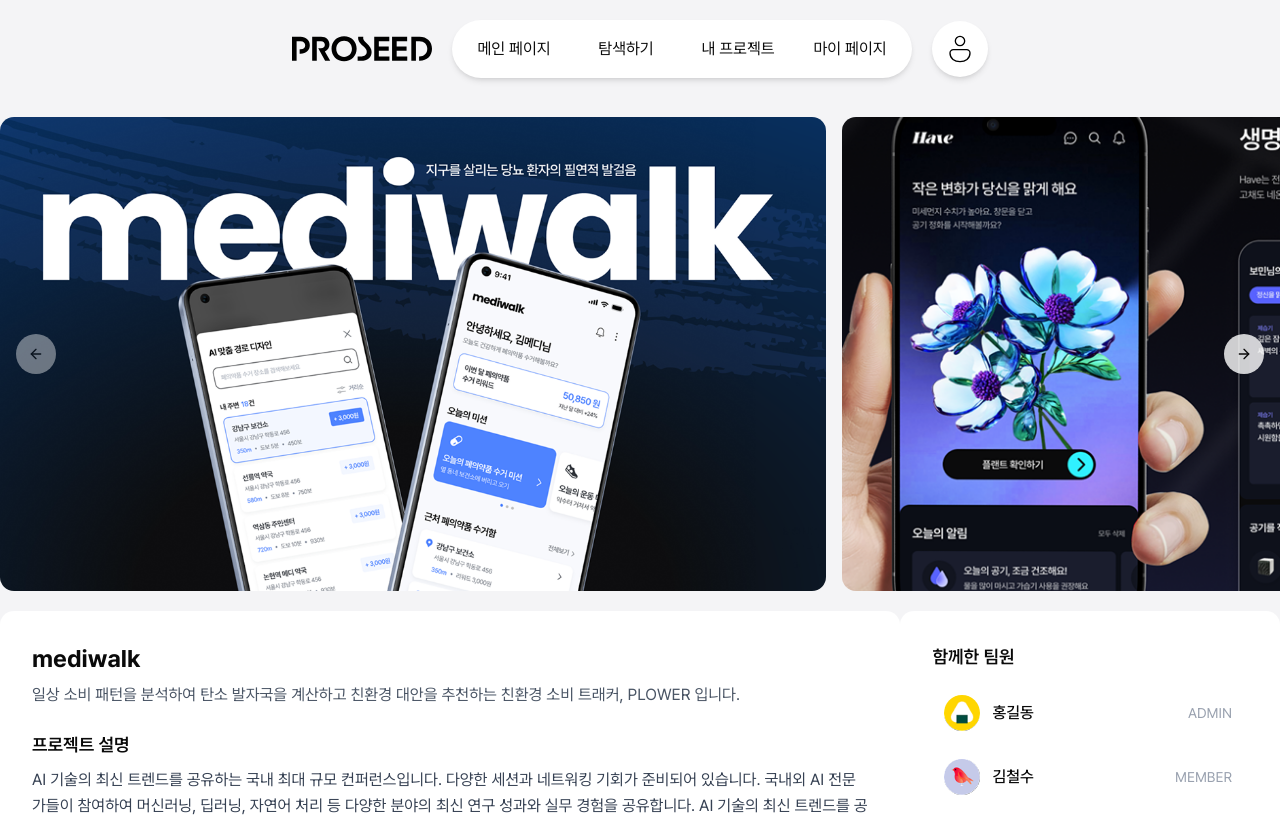
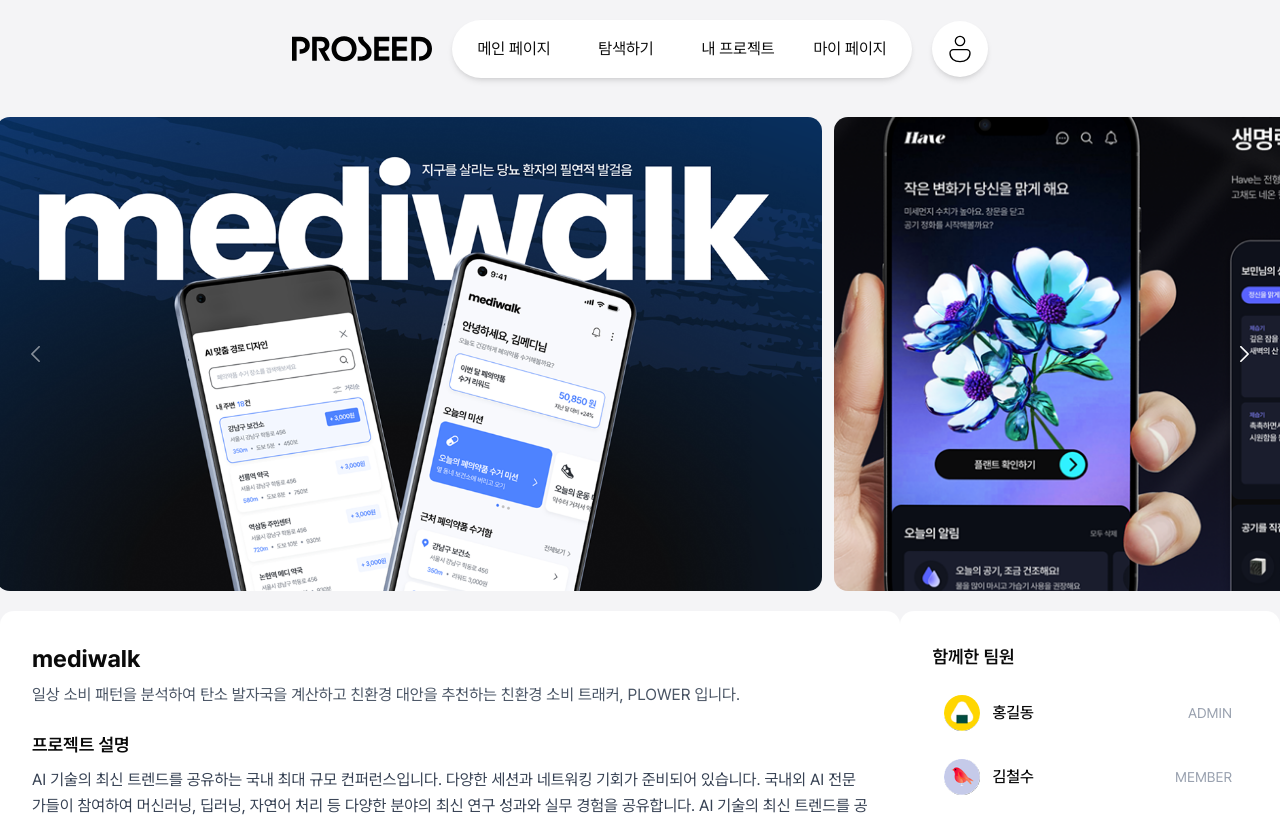
Before and after one commit to skkuding/proseed, a Next.js app in the folder apps/web/: page /projects/1 in a window 1280 px wide. Shown: the top 817 px of the page. Built offline with nearby package versions, Linux system fonts and the light colour scheme.

Commit message:
chore(fe): design button

```diff
--- a/apps/web/src/app/projects/[projectId]/_components/ProjectImageCarousel.tsx
+++ b/apps/web/src/app/projects/[projectId]/_components/ProjectImageCarousel.tsx
@@ -8,6 +8,9 @@
   CarouselNext,
   CarouselPrevious,
 } from '@/components/ui/carousel'
+import arrowLeft from '../../../../../public/arrow2_left.svg'
+import arrowRight from '../../../../../public/arrow2_right.svg'
+import { Ghost } from 'lucide-react'
 
 interface Props {
   images: string[]
@@ -18,15 +21,26 @@
     <Carousel opts={{ align: 'start' }} className="w-full">
       <CarouselContent className="-ml-4">
         {images.map((src, idx) => (
-          <CarouselItem key={idx} className="pl-4 basis-auto">
+          <CarouselItem key={idx} className="pl-3 basis-auto">
             <div className="relative h-[474px] w-[826px] overflow-hidden rounded-xl bg-gray-100">
               <Image src={src} alt="" fill className="object-cover" />
             </div>
           </CarouselItem>
         ))}
       </CarouselContent>
-      <CarouselPrevious className="left-4 size-10 bg-white/80 hover:bg-white border-none" />
-      <CarouselNext className="right-4 size-10 bg-white/80 hover:bg-white border-none" />
+      <CarouselPrevious
+        variant="ghost"
+        className="absolute left-4 size-10 flex items-center justify-center hover:bg-zinc-400"
+      >
+        <Image src={arrowLeft} alt="이전" width={24} height={24} className="shadow-2xl" />
+      </CarouselPrevious>
+
+      <CarouselNext
+        variant="ghost"
+        className="absolute right-4 size-10 flex items-center justify-center hover:bg-zinc-400"
+      >
+        <Image src={arrowRight} alt="다음" width={24} height={24} className="shadow-2xl" />
+      </CarouselNext>
     </Carousel>
   )
 }
--- a/apps/web/src/components/ui/carousel.tsx
+++ b/apps/web/src/components/ui/carousel.tsx
@@ -164,6 +164,7 @@
   className,
   variant = 'outline',
   size = 'icon',
+  children,
   ...props
 }: React.ComponentProps<typeof Button>) {
   const { orientation, scrollPrev, canScrollPrev } = useCarousel()
@@ -184,7 +185,7 @@
       onClick={scrollPrev}
       {...props}
     >
-      <ArrowLeft />
+      {children ?? <ArrowLeft />}
       <span className="sr-only">Previous slide</span>
     </Button>
   )
@@ -194,6 +195,7 @@
   className,
   variant = 'outline',
   size = 'icon',
+  children,
   ...props
 }: React.ComponentProps<typeof Button>) {
   const { orientation, scrollNext, canScrollNext } = useCarousel()
@@ -214,7 +216,7 @@
       onClick={scrollNext}
       {...props}
     >
-      <ArrowRight />
+      {children ?? <ArrowRight />}
       <span className="sr-only">Next slide</span>
     </Button>
   )
```
